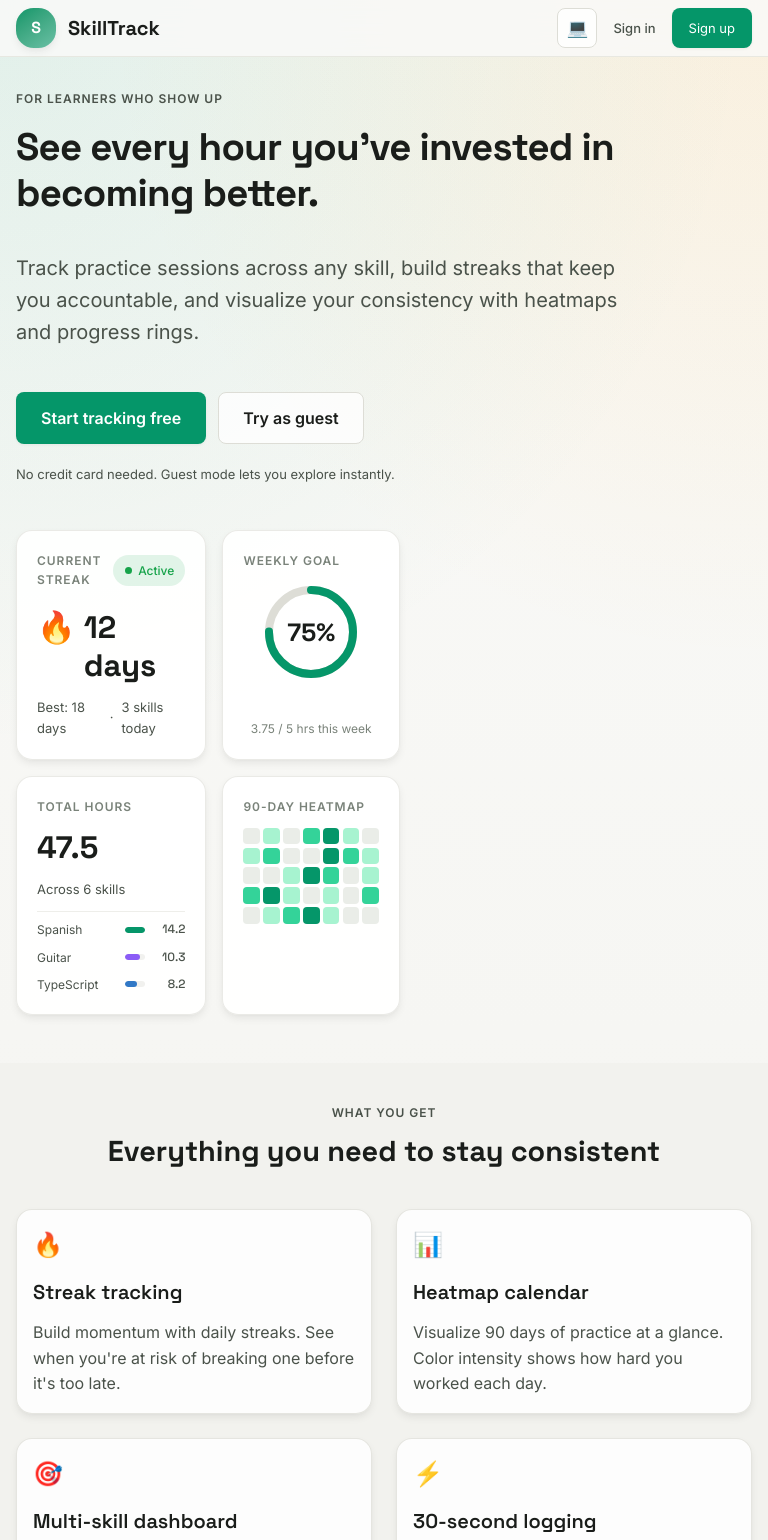
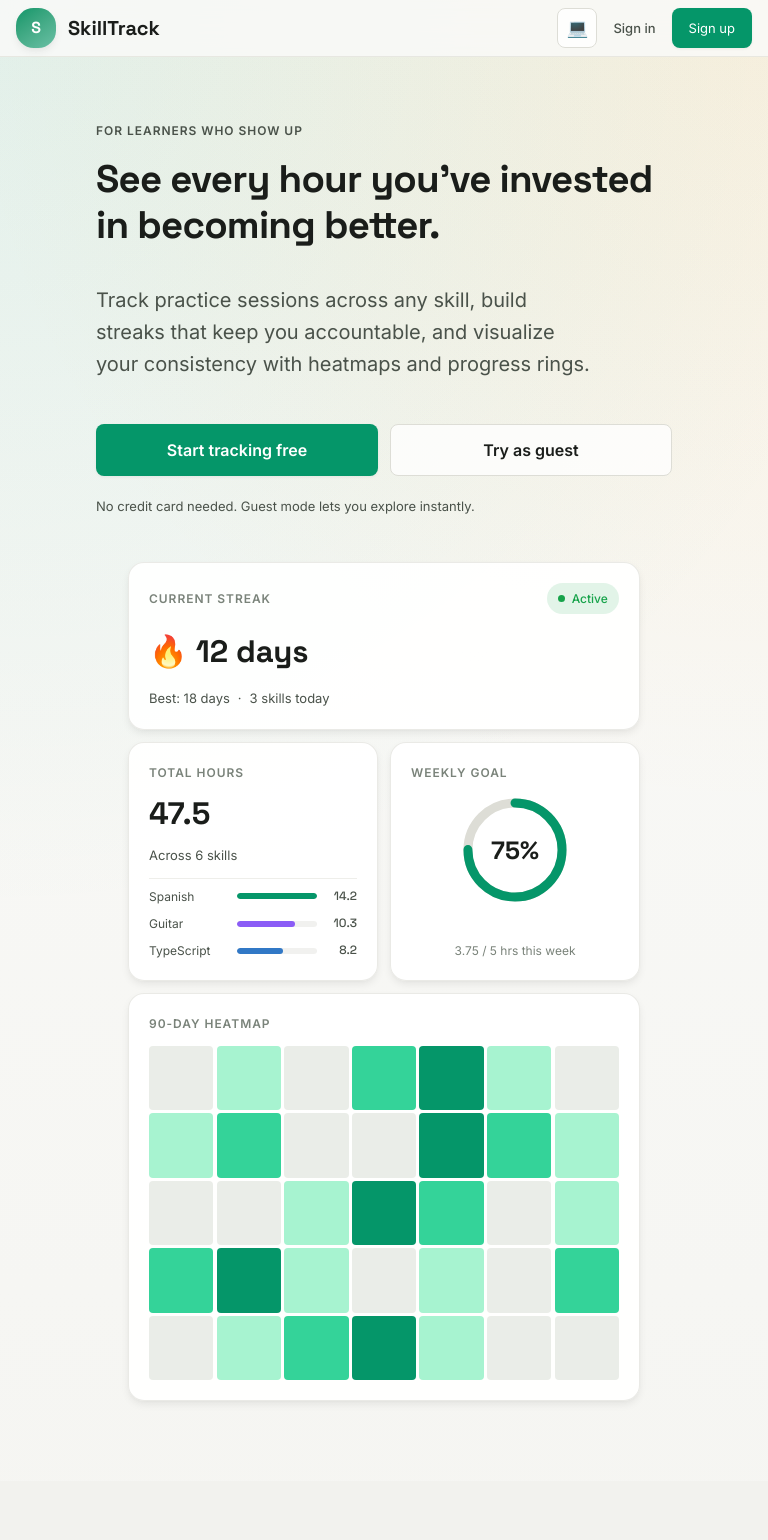
Before and after one commit to brandeth/skilltrack, a Nuxt app: page / in a window 768 px wide. Shown: the top 1540 px of the page. Built offline with nearby package versions, Linux system fonts and the light colour scheme; no server answers.

Commit message:
adjust landing page responsiveness on tablet.

```diff
--- a/app/pages/index.vue
+++ b/app/pages/index.vue
@@ -525,7 +525,7 @@ const heatmapBuckets = [
 
 .features__grid {
   display: grid;
-  grid-template-columns: repeat(auto-fit, minmax(15rem, 1fr));
+  grid-template-columns: repeat(4, minmax(0, 1fr));
   gap: var(--space-6);
   text-align: left;
 }
@@ -629,7 +629,196 @@ const heatmapBuckets = [
 
 /* ── Responsive ────────────────────────────────────── */
 
-@media (max-width: 52rem) {
+@media (max-width: 79.999rem) {
+  .features__grid {
+    grid-template-columns: repeat(2, minmax(0, 1fr));
+    max-width: 46rem;
+    margin: 0 auto;
+  }
+}
+
+@media (min-width: 64rem) and (max-width: 80rem) {
+  .hero__inner {
+    grid-template-columns: minmax(0, 1fr) minmax(0, 1.06fr);
+    gap: var(--space-10);
+  }
+
+  .hero__content {
+    max-width: 35rem;
+  }
+
+  .hero__subtitle {
+    max-width: 42ch;
+  }
+
+  .hero__visual {
+    display: flex;
+    justify-content: flex-end;
+  }
+
+  .hero-showcase {
+    width: min(100%, 35rem);
+  }
+}
+
+@media (min-width: 58.001rem) and (max-width: 63.999rem) {
+  .hero__inner {
+    grid-template-columns: minmax(0, 0.94fr) minmax(0, 1.06fr);
+    gap: var(--space-8);
+    align-items: start;
+  }
+
+  .hero__content,
+  .hero__visual {
+    align-self: start;
+  }
+
+  .hero__content {
+    max-width: 33rem;
+  }
+
+  .hero__subtitle {
+    max-width: 37ch;
+  }
+
+  .hero__actions {
+    display: grid;
+    grid-template-columns: repeat(2, minmax(0, 1fr));
+    align-items: stretch;
+  }
+
+  .hero__actions .btn {
+    width: 100%;
+    justify-content: center;
+  }
+
+  .hero__visual {
+    display: flex;
+    justify-content: flex-end;
+  }
+
+  .hero-showcase {
+    width: min(100%, 32rem);
+    grid-template-columns: repeat(2, minmax(0, 1fr));
+    gap: var(--space-3);
+    align-items: stretch;
+  }
+
+  .showcase-card--streak,
+  .showcase-card--heatmap {
+    grid-column: 1 / -1;
+  }
+
+  .showcase-card--streak {
+    min-height: 10.5rem;
+  }
+
+  .showcase-card--hours {
+    grid-column: 1;
+    grid-row: 2;
+    min-height: 12.5rem;
+  }
+
+  .showcase-card--ring {
+    grid-column: 2;
+    grid-row: 2;
+    min-height: 12.5rem;
+  }
+
+  .showcase-card--heatmap {
+    min-height: 11rem;
+  }
+
+  .showcase-card--ring .showcase-ring {
+    width: 112px;
+    height: 112px;
+  }
+
+  .features__grid {
+    grid-auto-rows: 1fr;
+    align-items: stretch;
+    max-width: 48rem;
+    margin: 0 auto;
+  }
+
+  .feature-card {
+    height: 100%;
+  }
+}
+
+@media (min-width: 48rem) and (max-width: 58rem) {
+  .hero__inner {
+    grid-template-columns: 1fr;
+    gap: var(--space-8);
+  }
+
+  .hero__content {
+    width: min(100%, 36rem);
+    max-width: 36rem;
+    margin: 0 auto;
+    justify-self: center;
+  }
+
+  .hero__subtitle {
+    max-width: 40ch;
+  }
+
+  .hero__actions {
+    display: grid;
+    grid-template-columns: repeat(2, minmax(0, 1fr));
+    align-items: stretch;
+  }
+
+  .hero__actions .btn {
+    width: 100%;
+    justify-content: center;
+  }
+
+  .hero__visual {
+    justify-self: center;
+    width: 100%;
+  }
+
+  .hero-showcase {
+    width: min(100%, 32rem);
+    margin: 0 auto;
+    grid-template-columns: repeat(2, minmax(0, 1fr));
+    gap: var(--space-3);
+    align-items: stretch;
+  }
+
+  .showcase-card--streak,
+  .showcase-card--heatmap {
+    grid-column: 1 / -1;
+  }
+
+  .showcase-card--streak {
+    min-height: 10.5rem;
+  }
+
+  .showcase-card--hours {
+    grid-column: 1;
+    grid-row: 2;
+    min-height: 12.5rem;
+  }
+
+  .showcase-card--ring {
+    grid-column: 2;
+    grid-row: 2;
+    min-height: 12.5rem;
+  }
+
+  .showcase-card--heatmap {
+    min-height: 11rem;
+  }
+
+  .showcase-card--ring .showcase-ring {
+    width: 112px;
+    height: 112px;
+  }
+}
+
+@media (max-width: 47.999rem) {
   .hero__inner {
     grid-template-columns: 1fr;
     gap: var(--space-8);
@@ -650,6 +839,11 @@ const heatmapBuckets = [
 }
 
 @media (max-width: 30rem) {
+  .features__grid {
+    grid-template-columns: 1fr;
+    max-width: none;
+  }
+
   .hero__actions {
     flex-direction: column;
   }
```
